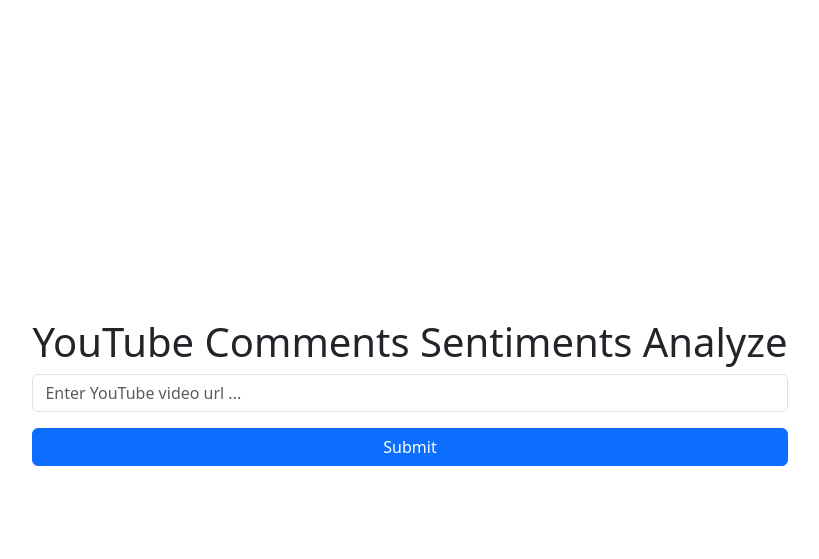
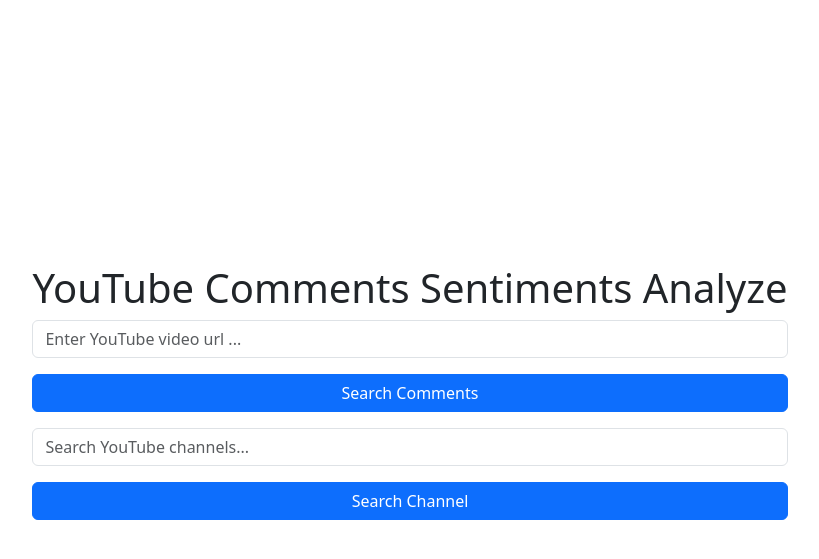
Before and after one commit to uxlabspk/Sentiment-Analyzer, a Flask app: page / in a window 1280 px wide. Shown: the top 559 px of the page, without its empty margins (230-1049 px from the left). Run offline with Flask 3, Linux system fonts and the light colour scheme.

Commit message:
Adding channel search and its comments search support

```diff
--- a/app.py
+++ b/app.py
@@ -15,26 +15,21 @@ app = Flask(__name__)
 def index():
     return render_template('index.html')
 
+@app.route('/channel', methods=['POST', 'GET'])
+def channel():
+    if request.method == 'POST' and 'video_id' in request.form:
+        channel = request.form['video_id']
+        api_key = api_KEY
+        return fetchChannelVideos(channel, api_key)
+
+    return render_template('error.html')
 
 @app.route('/comments', methods=['POST', 'GET'])
 def comments():
     if request.method == 'POST' and 'video_id' in request.form:
-        if (request.form['video_id'].startswith("@")):
-            channel = get_youtube_channel_name(request.form['video_id'])
-            api_key = api_KEY
-            return fetchChannelVideos(channel, api_key)
-
         video_id = get_youtube_video_id(request.form['video_id'])
         api_key = api_KEY
         return fetchComments(video_id, api_key)
-
-    return render_template('index.html')
-
-
-
-def get_youtube_channel_name(url):
-    return url[1:]
-
 
 def get_youtube_video_id(url):
     pattern = r"^https:\/\/(?:www\.|m\.)?youtube\.com\/(?:watch\?v=|embed\/|v\/|shorts\/|)([^#\&\?]*).*"
@@ -48,39 +43,11 @@ def get_youtube_video_id(url):
 def fetchChannelVideos(video_id, api_key):
     youtube = build('youtube', 'v3', developerKey=api_key)
 
-    # Call the channels.list method to retrieve information about the channel
-    # channels_response = youtube.channels().list(
-    #     part='contentDetails',
-    #     forUsername=video_id
-    # ).execute()
-
     channels_response = youtube.search().list(
         part='snippet'
     ).execute()
 
-    # Get the channel ID
-    # channel_id = channels_response['etag']
-    # # channel_id = channels_response['items'][0]['id']
-
-    # # # Call the playlistItems.list method to retrieve the most recent videos from the channel
-    # playlist_items_response = youtube.playlistItems().list(
-    #     part='snippet',
-    #     playlistId=channel_id,
-    #     maxResults=10
-    # ).execute()
-
-    # print(playlist_items_response)
-
-    # # Extract video information
-    # videos = []
-    # for item in playlist_items_response['items']:
-    #     videos.append({
-    #         'title': item['snippet']['title'],
-    #         'video_id': item['snippet']['resourceId']['videoId']
-    #     })
-
     return render_template('channelVideos.html', response=channels_response)
-    # return render_template('404.html')
 
 
 
@@ -95,7 +62,7 @@ def fetchComments(video_id, api_key):
         ).execute()
     except:
         print("Something went wrong")
-        return render_template('404.html')
+        return render_template('error.html')
 
     analyzer = SentimentIntensityAnalyzer()
 
--- a/templates/comments.html
+++ b/templates/comments.html
@@ -4,7 +4,7 @@ content %}
   <div
     class="d-flex justify-content-between flex-wrap flex-md-nowrap align-items-center pt-3 pb-2 mb-3 border-bottom"
   >
-    <h1 class="h2">Dashboard</h1>
+    <h1 class="h2">Analyzed Comments</h1>
     <div class="btn-toolbar mb-2 mb-md-0 gap-2">
       <div class="btn-container"></div>
 
--- a/templates/index.html
+++ b/templates/index.html
@@ -14,7 +14,15 @@
           <div class="mb-3">
             <input type="text" class="form-control" id="video_id" name="video_id" required="" minlength="4" aria-describedby="emailHelp" placeholder="Enter YouTube video url ...">
           </div>
-          <button type="submit" class="btn btn-primary" style="width: 100%;">Submit</button>
+          <button type="submit" class="btn btn-primary" style="width: 100%;">Search Comments</button>
+          <p class="text-center mt-3 text-danger">{{ error_code }}</p>
+        </form>
+
+        <form action="{{ url_for('channel') }}" method="post">
+          <div class="mb-3">
+            <input type="text" class="form-control" id="video_id" name="video_id" required="" minlength="4" aria-describedby="emailHelp" placeholder="Search YouTube channels...">
+          </div>
+          <button type="submit" class="btn btn-primary" style="width: 100%;">Search Channel</button>
           <p class="text-center mt-3 text-danger">{{ error_code }}</p>
         </form>
     </section>
```
Also changed, not shown: templates/channelVideos.html (+9 -2 lines), templates/error.html (added, +17 -0 lines).
